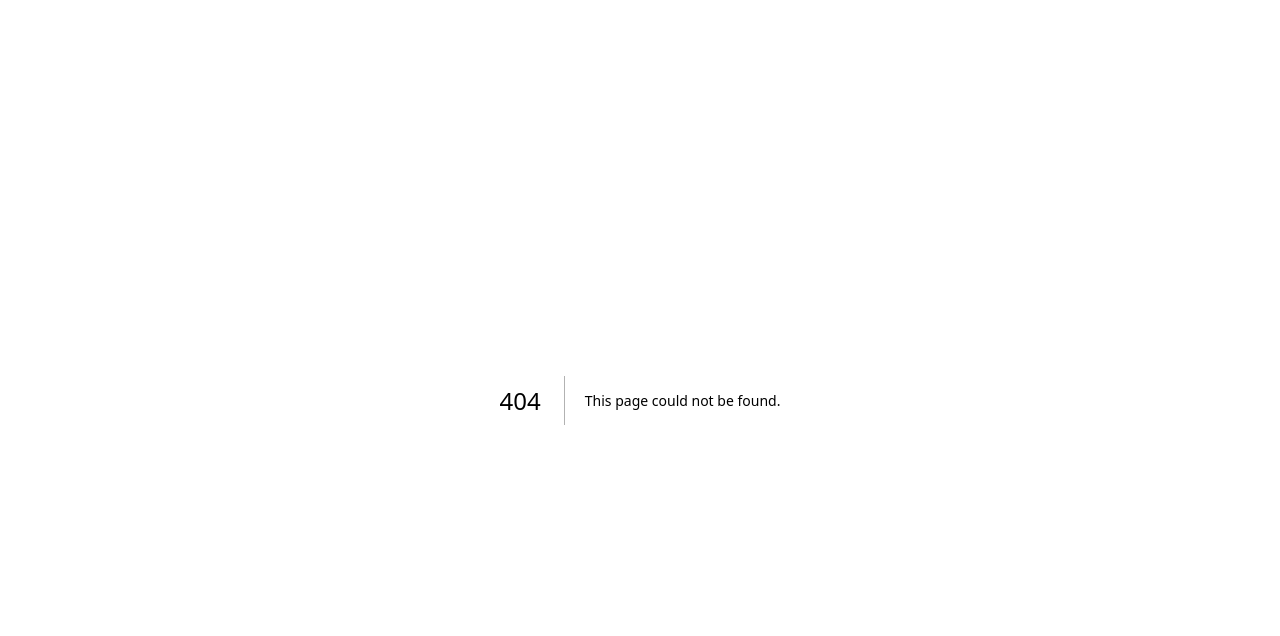
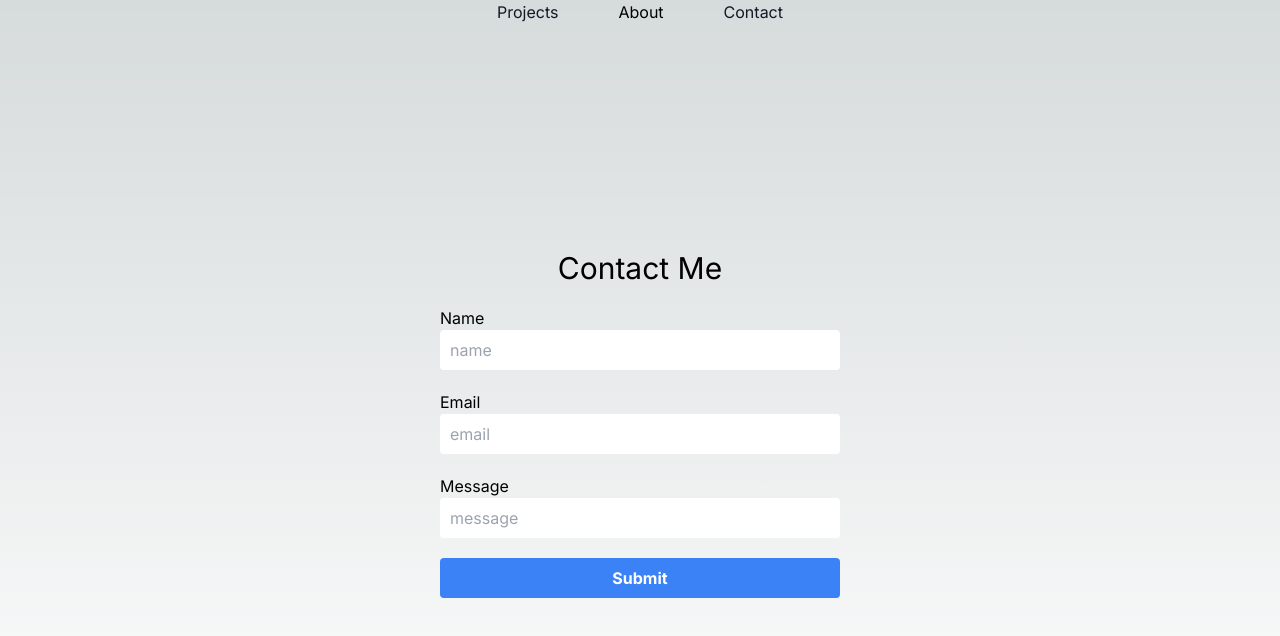
Before and after one commit to LeonMher/titos-art, a Next.js app: page /contact in a window 1280 px wide. Before the commit this address had no page. Shown: the top 636 px of the page. Built offline with nearby package versions, Linux system fonts and the light colour scheme.

Commit message:
create the contact page and apply formik

```diff
--- /dev/null
+++ b/src/app/contact/page.tsx
@@ -0,0 +1,44 @@
+'use client'
+import { useFormik } from "formik";
+import { Navigation } from "@/components/nav/Navigation";
+
+
+export default function Contact() {
+
+    const formik = useFormik({
+        initialValues: {
+            name: '',
+            email: '',
+            message: ''
+        },
+        onSubmit: values => {
+            alert(JSON.stringify(values, null, 2));
+        },
+    })
+
+    console.log(formik.values)
+    return (
+        <div className="flex flex-col items-center">
+            <Navigation />
+        <div className="flex flex-col items-center justify-center gap-midium h-[100vh]">
+
+            <h1 className="text-3xl">Contact Me</h1>
+            <form onSubmit={formik.handleSubmit} className="flex flex-col w-[400px] gap-midium">
+                <div className='flex flex-col'>
+                <label htmlFor="name">Name</label>
+                <input className='h-[40px] p-[10px] rounded' type="text" placeholder="name" name="name" id="name" onChange={formik.handleChange} value={formik.values.name} />
+                </div>
+                <div className='flex flex-col'>
+                <label htmlFor="email">Email</label>
+                <input className='h-[40px] p-[10px] rounded' type="text" placeholder="email" name="email" id="email" onChange={formik.handleChange} value={formik.values.email} />
+                </div>
+                <div className='flex flex-col'>
+                <label htmlFor="message">Message</label>
+                <input className='h-[40px] p-[10px] rounded' type="text" placeholder="message" name="message" id="message" onChange={formik.handleChange} value={formik.values.message} />
+                </div>
+                <button className="h-[40px] bg-blue-500 hover:bg-blue-700 text-white font-bold py-2 px-4 rounded" type="submit">Submit</button>
+            </form>
+        </div>
+        </div>
+    );
+}
--- a/src/components/nav/Navigation.tsx
+++ b/src/components/nav/Navigation.tsx
@@ -27,12 +27,12 @@ export const Navigation = () => {
               </li>
 
               <li>
-                <a
-                  href="#"
+                <Link
+                  href="/contact"
                   className="block py-2 px-3 text-gray-900 rounded hover:bg-gray-100 md:hover:bg-transparent md:border-0 md:hover:text-blue-700 md:p-0 dark:text-white md:dark:hover:text-blue-500 dark:hover:bg-gray-700 dark:hover:text-white md:dark:hover:bg-transparent"
                 >
                   Contact
-                </a>
+                </Link>
               </li>
             </ul>
           </div>
```
Also changed, not shown: package.json (+6 -5 lines), 1 other file (tests, documents, lock files or other folders).
